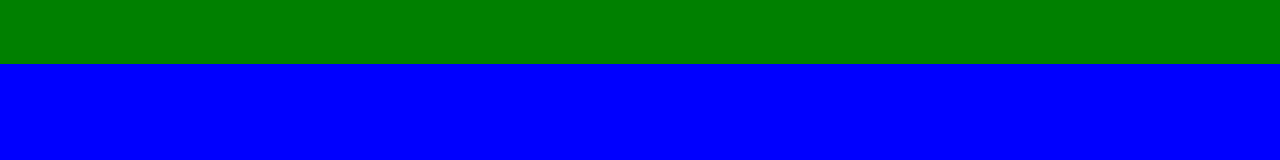
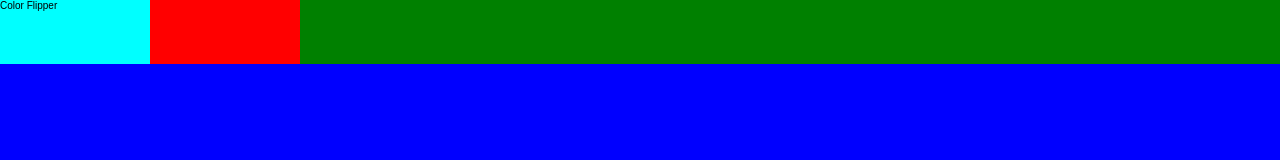
Before and after one commit to Ibrahim-abdulwahab/colors_background, a plain HTML site: page index.html in a window 1280 px wide. Drawn offline with Linux system fonts and the light colour scheme.

Commit message:
created the divs title and options

```diff
--- a/index.html
+++ b/index.html
@@ -9,7 +9,17 @@
 <body>
     <main>
         <header>
+            <div class="title">
+                Color Flipper
+            </div>
+            <div class="options">
+                <div class="Simple">
 
+                </div>
+                <div class="Hex">
+
+                </div>
+            </div>
         </header>
         <div class="feature">
 
--- a/style.css
+++ b/style.css
@@ -19,9 +19,20 @@ header{
     width: 100%;
     height: 8%;
     background-color: green;
+    display: flex;
 }
 .feature{
     width: 100%;
     height:92%;
     background-color: blue;
 }
+.title{
+    height: 100%;
+    width:150px;
+    background-color:aqua
+}
+.options{
+    height: 100%;
+    width:150px;
+    background-color: red;
+}
```
